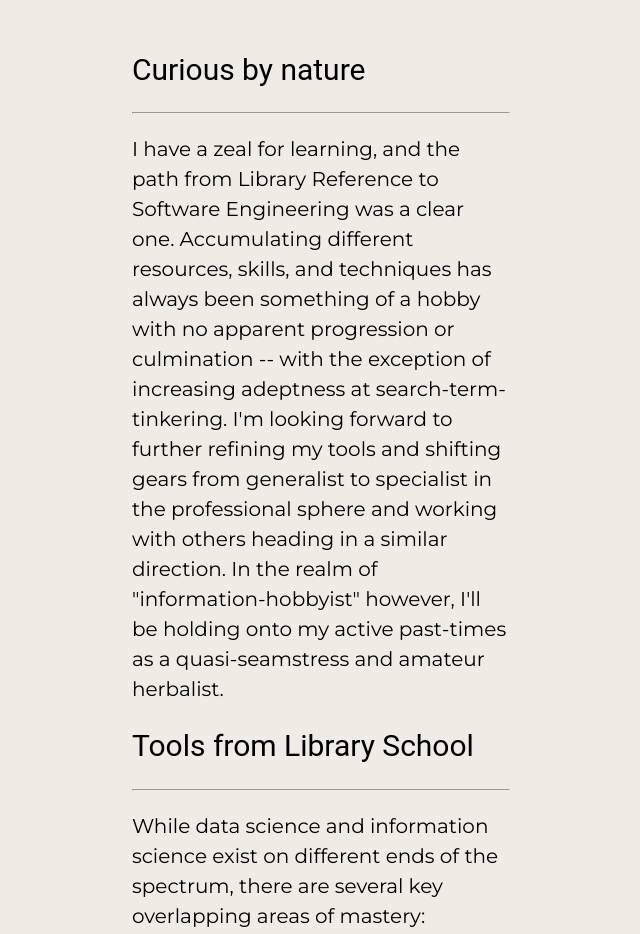
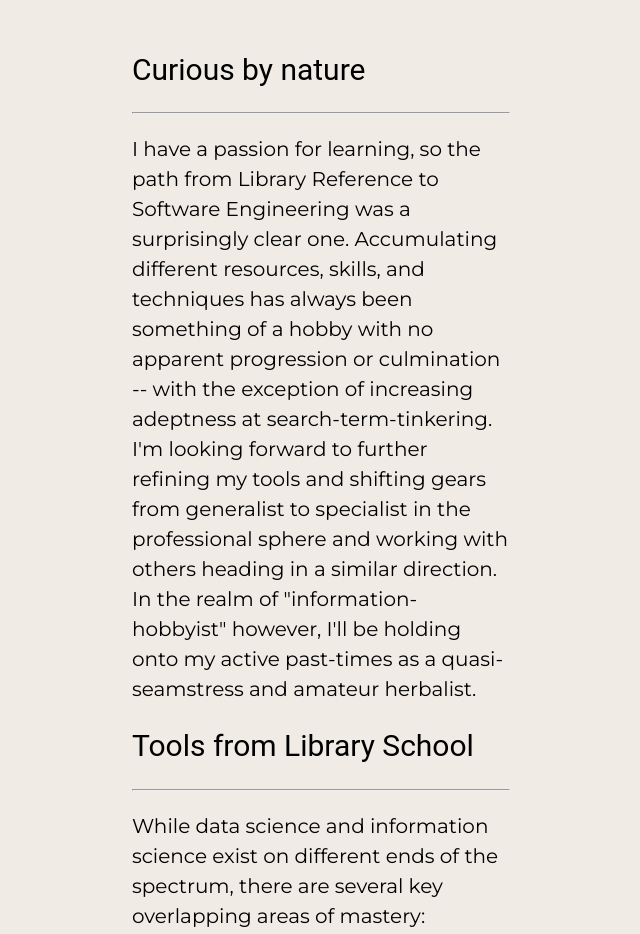
Before and after one commit to holysquirtle/holysquirtle.github.io, a plain HTML site: page index.html in a window 1280 px wide. Shown: the part 1080-2014 px from the top of the page, without its empty margins (571-1211 px from the left). Drawn offline with nearby package versions, Linux system fonts and the light colour scheme.

Commit message:
Update index.html

```diff
--- a/index.html
+++ b/index.html
@@ -29,9 +29,9 @@
   <article>
     <h2 id="about">Curious by nature</h2>
   <hr>
-      <p>I have a zeal for learning, and the path from Library Reference to Software Engineering was a clear one.
+      <p>I have a passion for learning, so the path from Library Reference to Software Engineering was a surprisingly clear one.
         Accumulating different resources, skills, and techniques has always been something of a hobby with no
-        apparent progression or culmination -- with the exception of increasing adeptness at search-term-tinkering.
+        apparent progression or culmination -- with the exception of increasing adeptness at search-term-tinkering.<br>
         I'm looking forward to further refining my tools and shifting gears from generalist to specialist in the
         professional sphere and working with others heading in a similar direction. In the realm of
         "information-hobbyist" however, I'll be holding onto my active past-times as a quasi-seamstress and amateur
```
